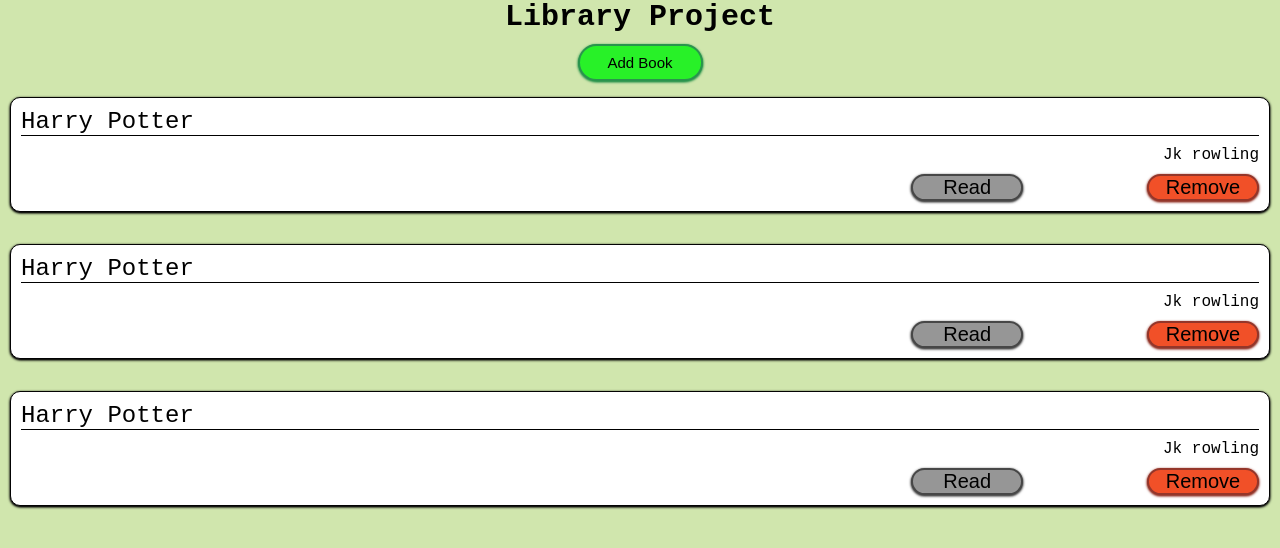
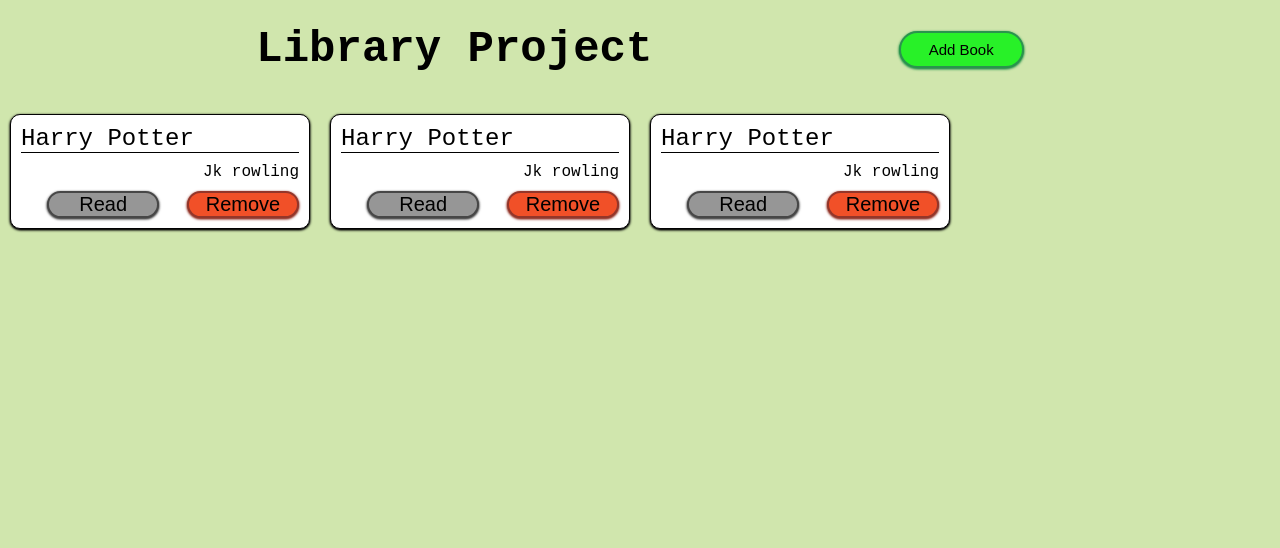
Before and after one commit to Unstable-Groot/odin-library, a plain HTML site: page index.html in a window 1280 px wide. Drawn offline with Linux system fonts and the light colour scheme.

Commit message:
Implemented styling for tablet devices

```diff
--- a/style.css
+++ b/style.css
@@ -103,12 +103,66 @@
 }
 
 
-
-
 /* tablet */
 @media screen and (min-width: 480px) {
-    body {
-      background-color: lightblue;
+    .info-container {
+        flex-direction: row;
+        justify-content: space-evenly;
+        gap: 0;
+        padding: 1.5rem 0.625rem;
+    }
+
+    .info-container header {
+        font-size: clamp(2.15rem, 6vw, 2.75rem);
+    }
+
+    .book-container {
+        display: grid;
+        grid-template-columns: repeat(auto-fill, minmax(20rem, 1fr));
+    }
+
+    .book > * {
+        margin: .625rem;
+    }
+
+    .title {
+        font-size:1.5rem;
+        border-bottom: 1px solid black;
+    }
+
+    .author {
+        font-size: 1rem;
+        text-align: end;
+    }
+
+    .buttons {
+        display: flex;
+        justify-content: end;
+        gap: 10%;
+
+    }
+
+    .buttons > button {
+        width: 7rem;
+        font-size: 1.25rem;
+
+        /* color controls */
+        --buttons-color: #fff;
+        --buttons-border-color: #fff;
+        background-color: var(--buttons-color);
+        box-shadow: 0 1px 3px var(--buttons-border-color), 0 1px 2px var(--buttons-border-color);
+        border: 2px solid var(--buttons-border-color);
+        border-radius: 1.875rem;
+    }
+
+    .buttons > .read {
+        --buttons-color: #969696;
+        --buttons-border-color: #474747;
+    }
+
+    .buttons > .remove {
+        --buttons-color: #f15028;
+        --buttons-border-color: #94362a;
     }
   }
 
```
